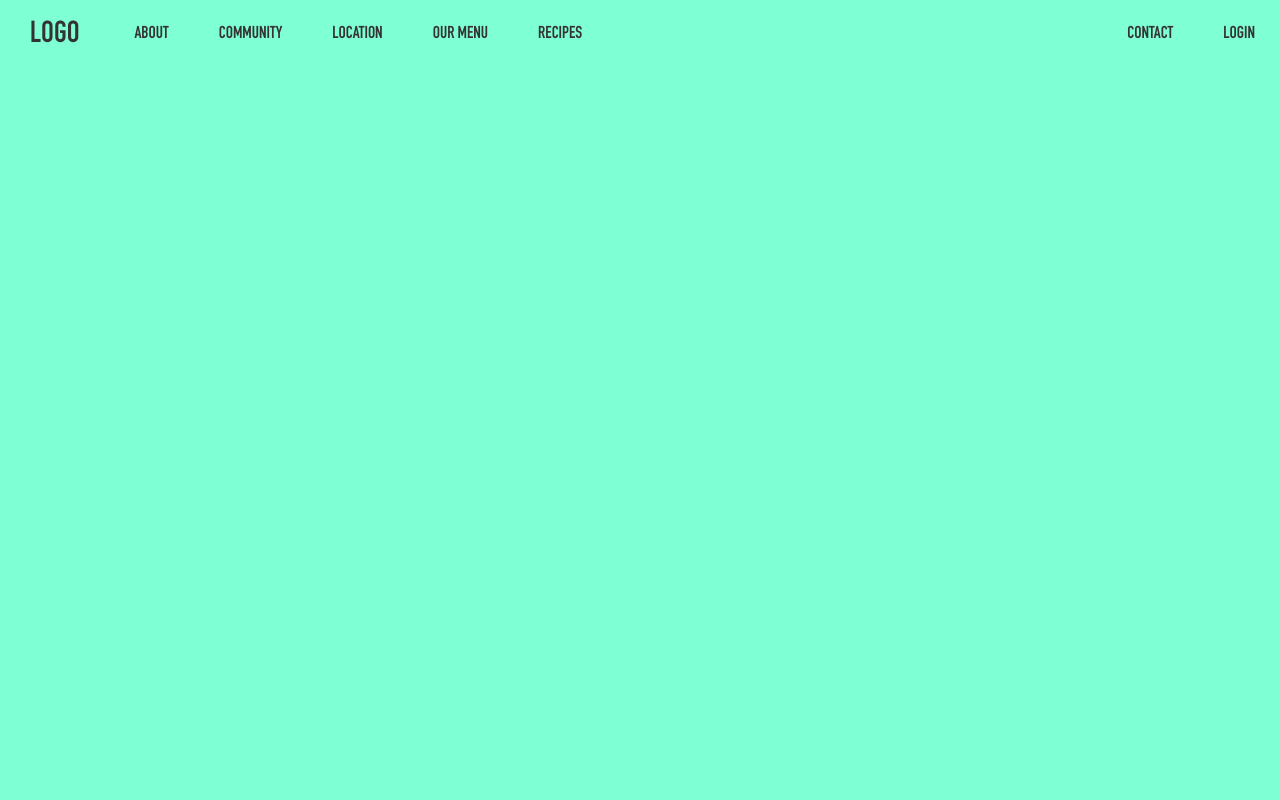
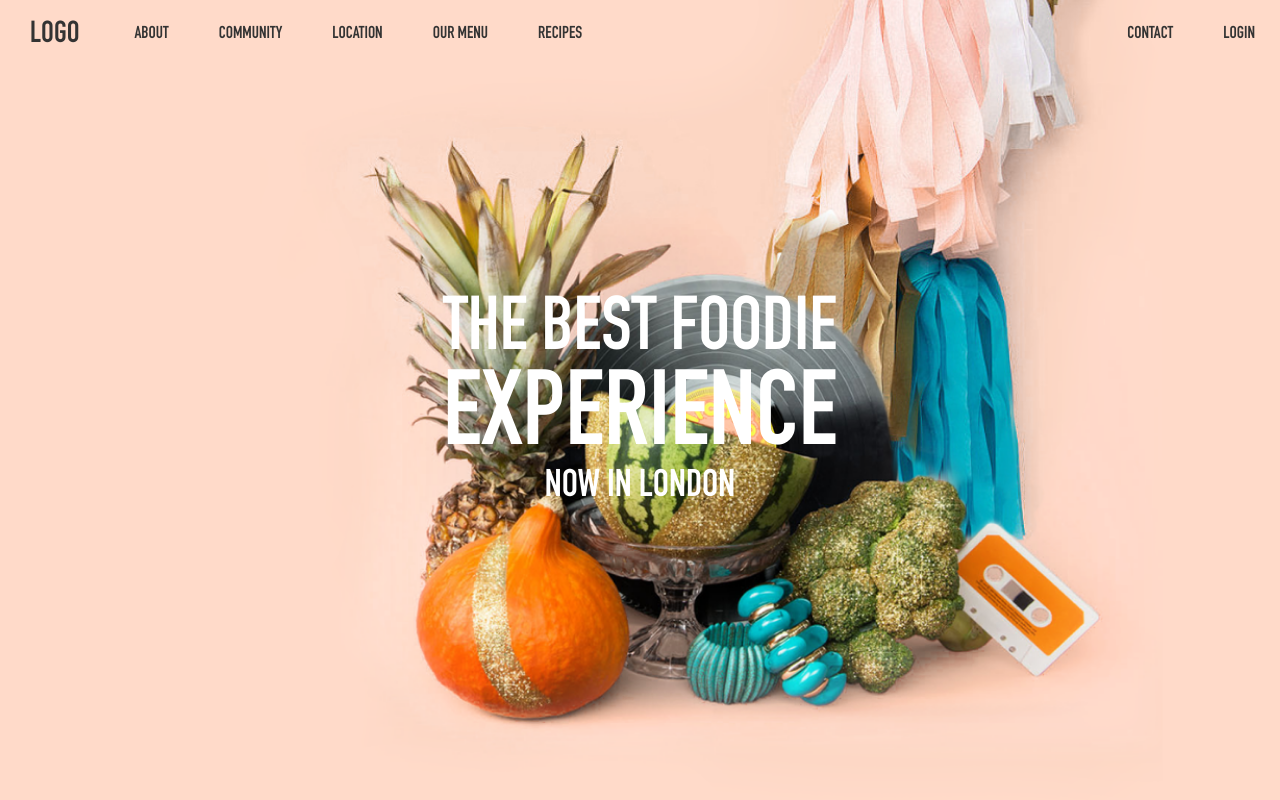
Before and after one commit to jappreetS/react-parallax, a React app: page /parallax in a window 1280 px wide. Shown: the top 800 px of the page. Built offline with nearby package versions, Linux system fonts and the light colour scheme.

Commit message:
about section created

```diff
--- a/src/components/About/About.scss
+++ b/src/components/About/About.scss
@@ -5,6 +5,29 @@ $root: '.about';
 #{$root} {
   &-container {
     height: 100vh;
-    background-color: aquamarine;
+    background-image: url("./../../assets/images/bg-pic.png");
+    background-size: cover;
+    background-repeat: no-repeat;
+    font-family: 'DIN Condensed Bold', 'roboto', sans-serif;
+    display: flex;
+    justify-content: center;
+    align-items: center;
+    flex-direction: column;
+    color: #fff;
+
+    .line {
+      max-width: 30%;
+      &-1 {
+        font-size: 75px;
+        margin-bottom: -20px;
+      }
+      &-2 {
+        font-size: 105px;
+        margin-bottom: -20px;
+      }
+      &-3 {
+        font-size: 38px;
+      }
+    }
   }
 }
--- a/src/components/About/index.js
+++ b/src/components/About/index.js
@@ -5,7 +5,11 @@ import './About.scss';
 class About extends Component {
   render() {
     return (
-      <div id="about-container" className="about-container"></div>
+      <div id="about-container" className="about-container text-uppercase">
+        <div className="line-1">The Best Foodie</div>
+        <div className="line-2">Experience</div>
+        <div className="line-3">Now in London</div>
+      </div>
     );
   }
 }
--- a/src/components/Navbar/Navbar.scss
+++ b/src/components/Navbar/Navbar.scss
@@ -6,7 +6,6 @@ $root: '.navbar';
     position: fixed;
     display: flex;
     font-family: 'DIN Condensed Bold', 'roboto', sans-serif;
-    text-transform: uppercase;
     color: #333;
     width: 100%;
 
--- a/src/components/Navbar/index.js
+++ b/src/components/Navbar/index.js
@@ -5,7 +5,7 @@ import './Navbar.scss';
 class Navbar extends Component {
   render() {
     return (
-      <nav id="navbar-container" className="navbar-container">
+      <nav id="navbar-container" className="navbar-container text-uppercase">
         <ul>
           <li className="logo">Logo</li>
           <li>About</li>
--- a/src/global/styles/common.scss
+++ b/src/global/styles/common.scss
@@ -6,3 +6,7 @@
 body {
   margin: 0;
 }
+
+.text-uppercase {
+  text-transform: uppercase;
+}
```
